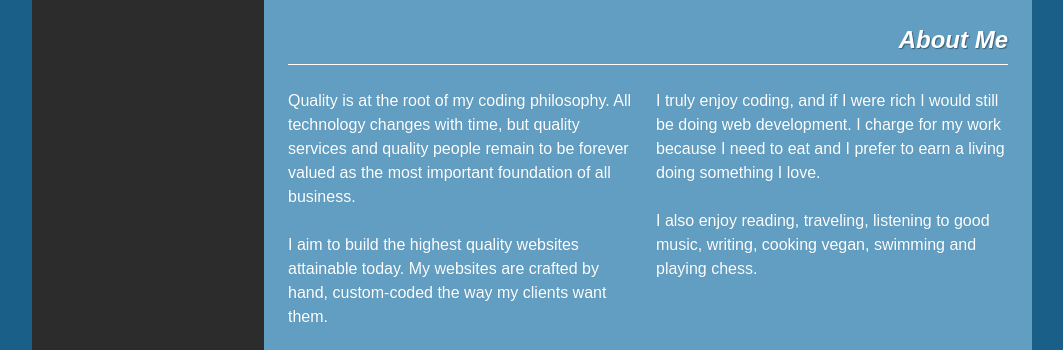
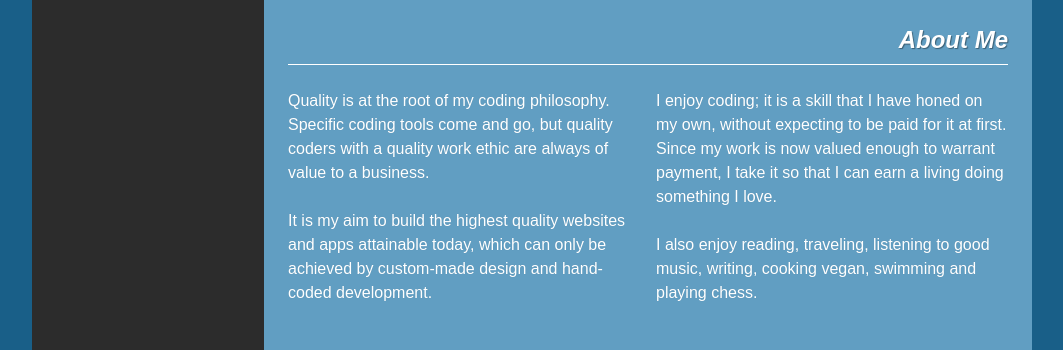
Before and after one commit to Sebastian-Neferu/My-Web-CV, a plain HTML site: page index.html in a window 1280 px wide. Shown: the part 438-788 px from the top of the page, without its empty margins (108-1171 px from the left). Drawn offline with nearby package versions, Linux system fonts and the light colour scheme; a script that the page names is missing; a web font is replaced by a local one.

Commit message:
Update index.html

```diff
--- a/index.html
+++ b/index.html
@@ -124,10 +124,10 @@
   <h2>About Me</h2>
 
   <div class="about-copy">
-    <p> Quality is at the root of my coding philosophy. All technology changes with time, but quality services and quality people remain to be forever valued as the most important foundation of all business.</p>
-    <p> I aim to build the highest quality websites attainable today. My websites are crafted by hand, custom-coded the way my clients want them. </p>
-    <p> I truly enjoy coding, and if I were rich I would still be doing web development. I charge for my work because I need to eat and I prefer to earn a living doing something I love.</p>
-    <p> I also enjoy reading, traveling, listening to good music, writing, cooking vegan, swimming and  playing chess.</p>
+    <p> Quality is at the root of my coding philosophy. Specific coding tools come and go, but quality coders with a quality work ethic are always of value to a business.</p>
+    <p> It is my aim to build the highest quality websites and apps attainable today, which can only be achieved by custom-made design and hand-coded development. </p>
+    <p> I enjoy coding; it is a skill that I have honed on my own, without expecting to be paid for it at first. Since my work is now valued enough to warrant payment, I take it so that I can earn a living doing something I love.</p>
+    <p> I also enjoy reading, traveling, listening to good music, writing, cooking vegan, swimming and playing chess.</p>
   </div>
 
 </section>
```
